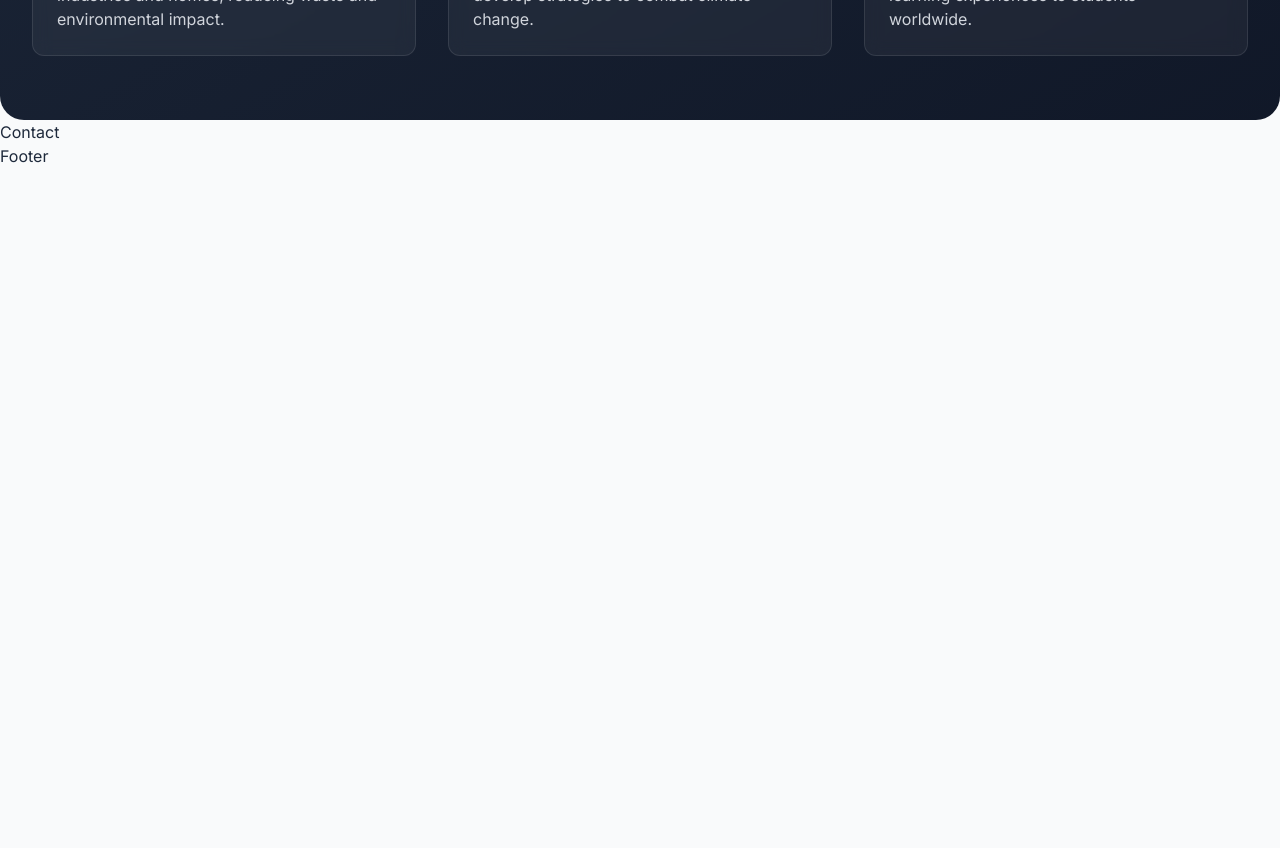
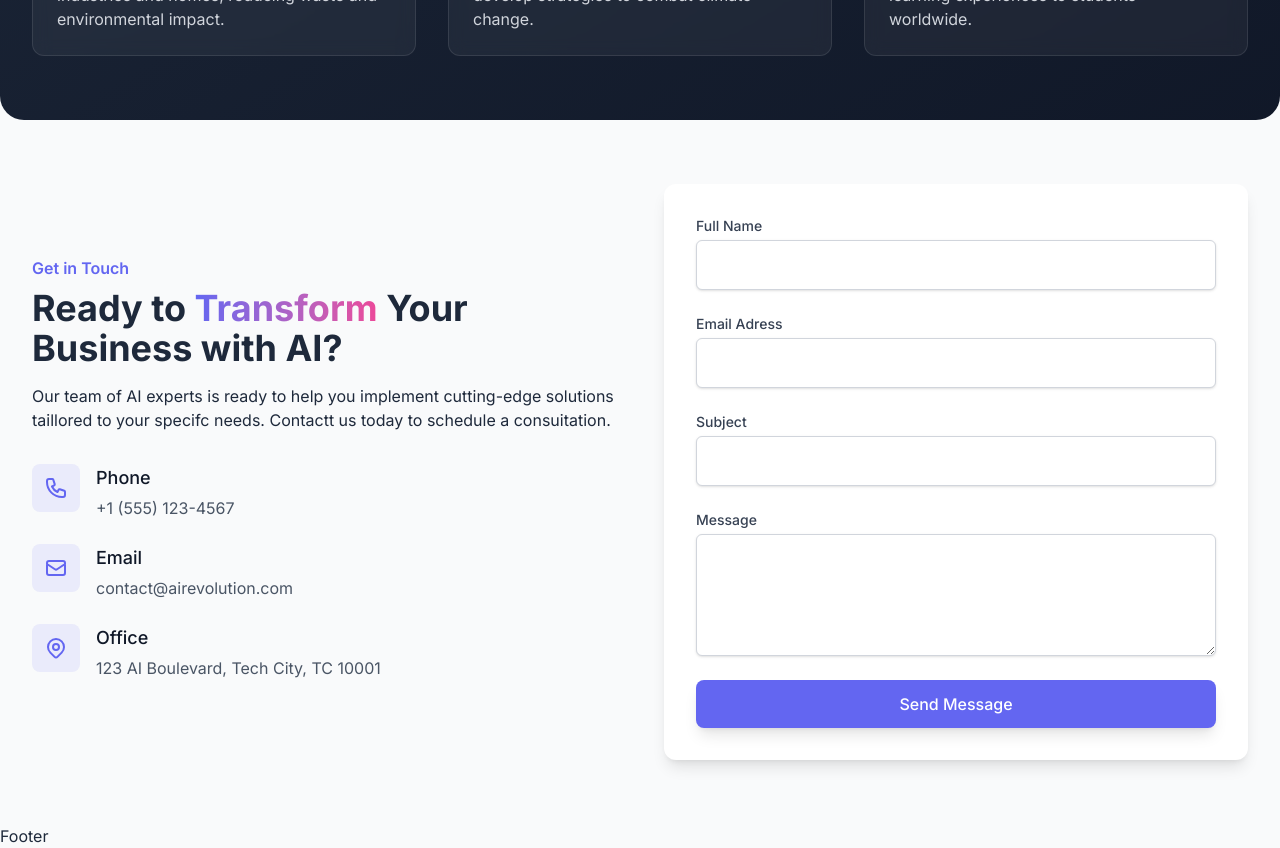
Before and after one commit to Relmoyt/TailwindProject, a React (Vite) app: page / in a window 1280 px wide. Shown: the part 2080-2928 px from the top of the page. Before the commit the page ends 2248 px from the top, so only its background shows below. Built offline with nearby package versions, Linux system fonts and the light colour scheme.

Commit message:
Added Contact

```diff
--- a/src/components/contact.jsx
+++ b/src/components/contact.jsx
@@ -1,7 +1,131 @@
-import React from "react";
+const contactDetails = [
+  {
+    title: "Phone",
+    text: "+1 (555) 123-4567",
+    icon: (
+      <svg
+        xmlns="http://www.w3.org/2000/svg"
+        className="h-6 w-6"
+        fill="none"
+        viewBox="0 0 24 24"
+        stroke="currentColor"
+      >
+        <path
+          strokeLinecap="round"
+          strokeLinejoin="round"
+          strokeWidth="2"
+          d="M3 5a2 2 0 012-2h3.28a1 1 0 01.948.684l1.498 4.493a1 1 0 01-.502 1.21l-2.257 1.13a11.042 11.042 0 005.516 5.516l1.13-2.257a1 1 0 011.21-.502l4.493 1.498a1 1 0 01.684.949V19a2 2 0 01-2 2h-1C9.716 21 3 14.284 3 6V5z"
+        />
+      </svg>
+    ),
+  },
+  {
+    title: "Email",
+    text: "contact@airevolution.com",
+    icon: (
+      <svg
+        xmlns="http://www.w3.org/2000/svg"
+        className="h-6 w-6"
+        fill="none"
+        viewBox="0 0 24 24"
+        stroke="currentColor"
+      >
+        <path
+          strokeLinecap="round"
+          strokeLinejoin="round"
+          strokeWidth="2"
+          d="M3 8l7.89 5.26a2 2 0 002.22 0L21 8M5 19h14a2 2 0 002-2V7a2 2 0 00-2-2H5a2 2 0 00-2 2v10a2 2 0 002 2z"
+        />
+      </svg>
+    ),
+  },
+  {
+    title: "Office",
+    text: "123 AI Boulevard, Tech City, TC 10001",
+    icon: (
+      <svg
+        xmlns="http://www.w3.org/2000/svg"
+        className="h-6 w-6"
+        fill="none"
+        viewBox="0 0 24 24"
+        stroke="currentColor"
+      >
+        <path
+          strokeLinecap="round"
+          strokeLinejoin="round"
+          strokeWidth="2"
+          d="M17.657 16.657L13.414 20.9a1.998 1.998 0 01-2.827 0l-4.244-4.243a8 8 0 1111.314 0z"
+        />
+        <path
+          strokeLinecap="round"
+          strokeLinejoin="round"
+          strokeWidth="2"
+          d="M15 11a3 3 0 11-6 0 3 3 0 016 0z"
+        />
+      </svg>
+    ),
+  },
+];
 
 function Contact() {
-  return <div>Contact</div>;
+  return (
+    <section id="contact" className="app-container py-16">
+      <div className="grid grid-cols-1 lg:grid-cols-2 gap-12 items-center">
+        {/* Contact Info */}
+        <div className="">
+          <span className="section-subheader">Get in Touch</span>
+          <h2 className="section-header">
+            Ready to <span className="gradient-text">Transform</span> Your
+            Business with AI?
+          </h2>
+          <p className="section-description">
+            Our team of AI experts is ready to help you implement cutting-edge
+            solutions taillored to your specifc needs. Contactt us today to
+            schedule a consuitation.
+          </p>
+
+          <div className="mt-8 space-y-4">
+            {contactDetails.map((detail, i) => (
+              <div className="contact-info-group" key={i}>
+                <div className="form-icon">{detail.icon}</div>
+                <div>
+                  <h3 className="contact-title">{detail.title}</h3>
+                  <p className="contact-text">{detail.text}</p>
+                </div>
+              </div>
+            ))}
+          </div>
+        </div>
+
+        {/* Contact Form */}
+        <div className="bg-white rounded-xl shadow-lg p-6 lg:p-8">
+          <form>
+            <div className="space-y-6">
+              <div>
+                <label className="form-input-label">Full Name</label>
+                <input type="text" className="form-input" />
+              </div>
+              <div>
+                <label className="form-input-label">Email Adress</label>
+                <input type="email" className="form-input" />
+              </div>
+              <div>
+                <label className="form-input-label">Subject</label>
+                <input type="text" className="form-input" />
+              </div>
+              <div>
+                <label className="form-input-label">Message</label>
+                <textarea rows="4" className="form-input"></textarea>
+              </div>
+            </div>
+            <button type="submit" className="btn-primary w-full mt-6">
+              Send Message
+            </button>
+          </form>
+        </div>
+      </div>
+    </section>
+  );
 }
 
 export default Contact;
```
